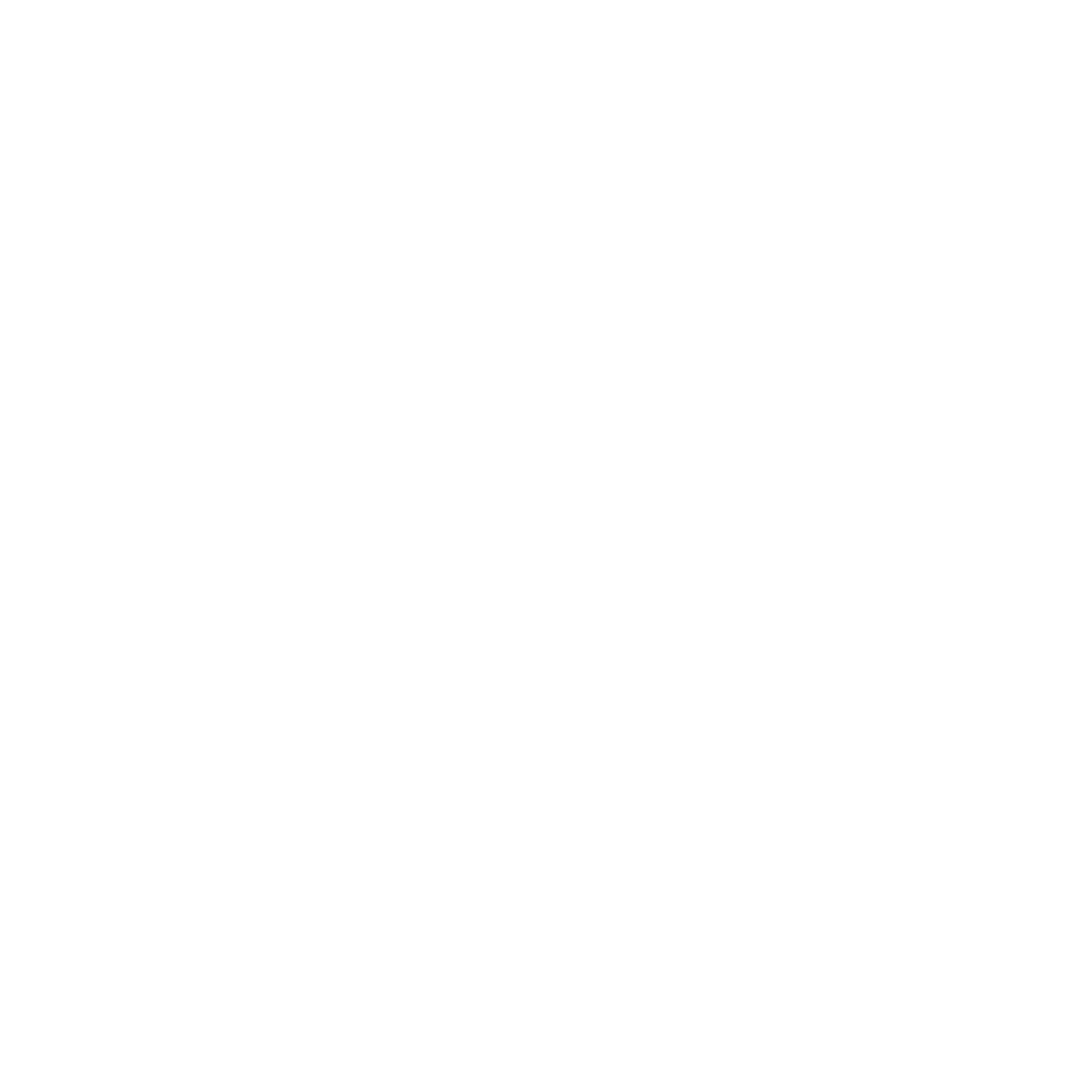
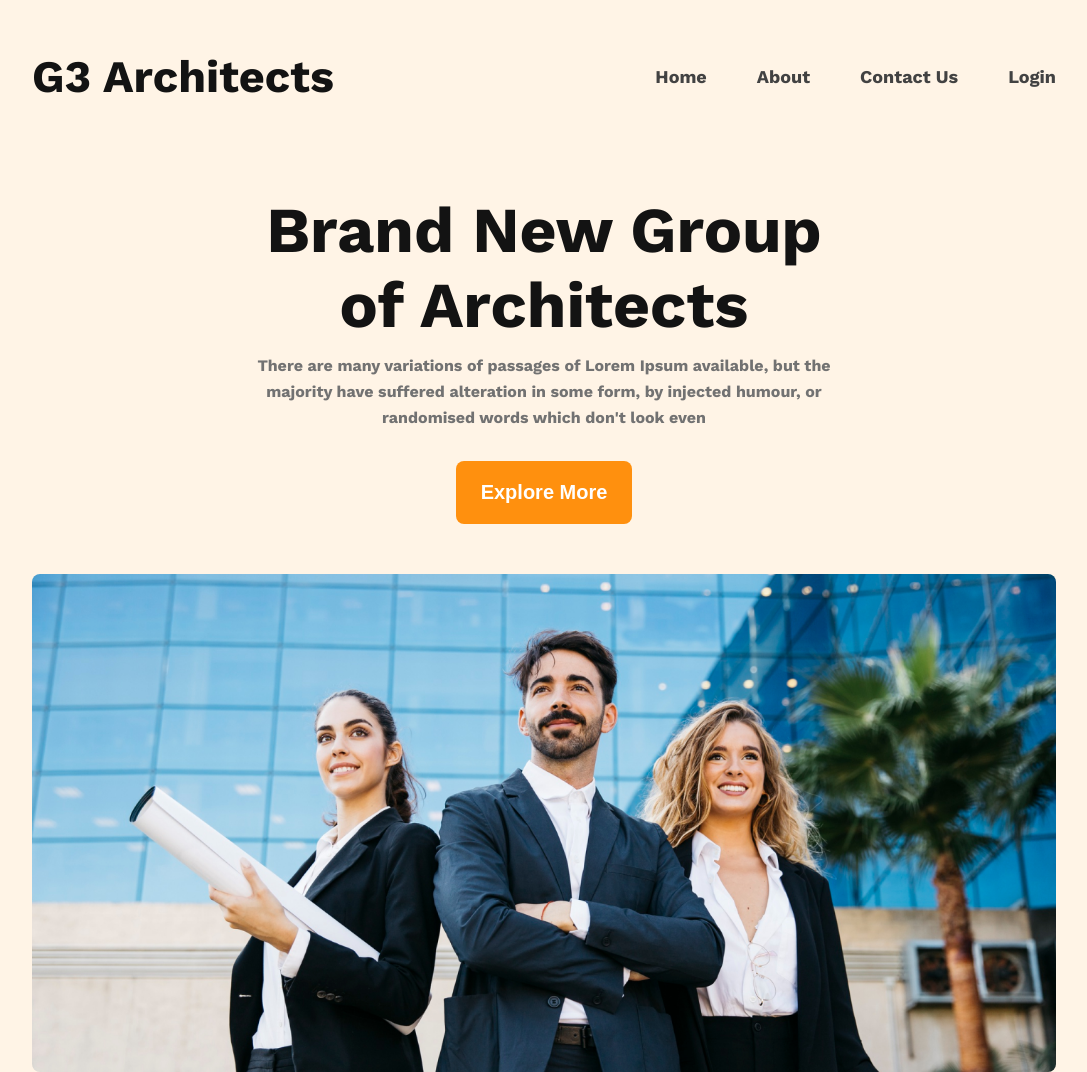
Before and after one commit to Ahana-Nandi-Tultul/PH_G3_Architects_Main, a plain HTML site: page index.html in a window 1280 px wide. Shown: the whole page, without its empty margins (96-1183 px from the left). Before the commit the page ends 800 px from the top, so only its background shows below. Drawn offline with nearby package versions, Linux system fonts and the light colour scheme.

Commit message:
Front Section

```diff
--- a/index.html
+++ b/index.html
@@ -1,5 +1,6 @@
 <!DOCTYPE html>
 <html lang="en">
+
 <head>
     <meta charset="UTF-8">
     <meta http-equiv="X-UA-Compatible" content="IE=edge">
@@ -8,7 +9,39 @@
     <!-- stylesheet -->
     <link rel="stylesheet" href="styles/style.css">
 </head>
+
 <body>
+    <div class="before-front-section">
+        <div class="front-section">
+            <header class="header">
+                <div>
+                    <h3 class="header-title">G3 Architects</h3>
+                </div>
+                <nav class="nav">
+                    <ul class="nav-ul">
+                        <li class="nav-li">Home</li>
+                        <li class="nav-li">About</li>
+                        <li class="nav-li">Contact Us</li>
+                        <li class="nav-li">Login</li>
+                    </ul>
+                </nav>
+            </header>
+            <div class="front-bottom-section">
+                <div class="front-bottom-box">
+                    <h2 class="front-title">Brand New
+                        Group of Architects
+                    </h2>
+                    <p class="front-description">There are many variations of passages of Lorem Ipsum available, but the
+                        majority have suffered alteration in some form, by injected humour, or randomised words which
+                        don't
+                        look even</p>
+                    <button class="btn-primary">Explore More</button>
+                </div>
+                    <img src="images/banner.png" alt="" class="front-section-img">
 
+            </div>
+        </div>
+    </div>
 </body>
+
 </html>
--- a/styles/style.css
+++ b/styles/style.css
@@ -0,0 +1,97 @@
+/*--------------------------
+    import stylesheet
+---------------------------*/
+@import url('https://fonts.googleapis.com/css2?family=Poppins:wght@700&family=Work+Sans:wght@700&display=swap');
+
+/*----------------------
+    common style
+-----------------------*/
+*{
+    margin:0;
+    padding:0;
+}
+body{
+
+    font-family: 'Work Sans';
+}
+
+/*---------------------
+    front section
+----------------------*/
+.before-front-section{
+    background-color: rgba(255, 144, 14, 0.1);
+}
+.front-section{
+    width:80%;
+    margin:auto;
+}
+/* header */
+.header{
+    display:flex;
+    justify-content: space-between;
+    padding-top: 50px;
+    align-items: center;
+}
+.header-title{
+    font-weight: 700;
+    font-size: 45px;
+    line-height: 53px;
+    color: #131313;
+}
+.nav-ul{
+    display: flex;
+    align-items: center;
+
+}
+.nav-li{
+    list-style: none;
+    margin-left: 50px;
+    color: #424242;
+    font-weight: 500;
+    font-size: 18px;
+    line-height: 26px;
+
+}
+
+
+/* front bottom section */
+.front-bottom-section{
+    display: flex;
+    flex-direction: column;
+    justify-content: center;
+    align-items: center;
+}
+.front-bottom-box{
+    width:60%;
+    text-align: center;
+    margin:90px 0px 50px;
+
+}
+.front-title{
+    font-weight: 700;
+    font-size: 64px;
+    line-height: 75px;
+    color: #131313;
+}
+.front-description{
+    font-weight: 400;
+    font-size: 16px;
+    line-height: 26px;
+    color: #727272;
+    margin-top: 10px;
+}
+.btn-primary{
+    background-color: #FF900E;
+    border-radius: 8px;
+    font-weight: 600;
+    font-size: 20px;
+    line-height: 23px;
+    color: #FFFFFF;
+    border: none;
+    padding: 20px 25px;
+    margin-top: 30px;
+}
+.front-section-img{
+    width:100%;
+    border-radius: 8px;
+}
```
